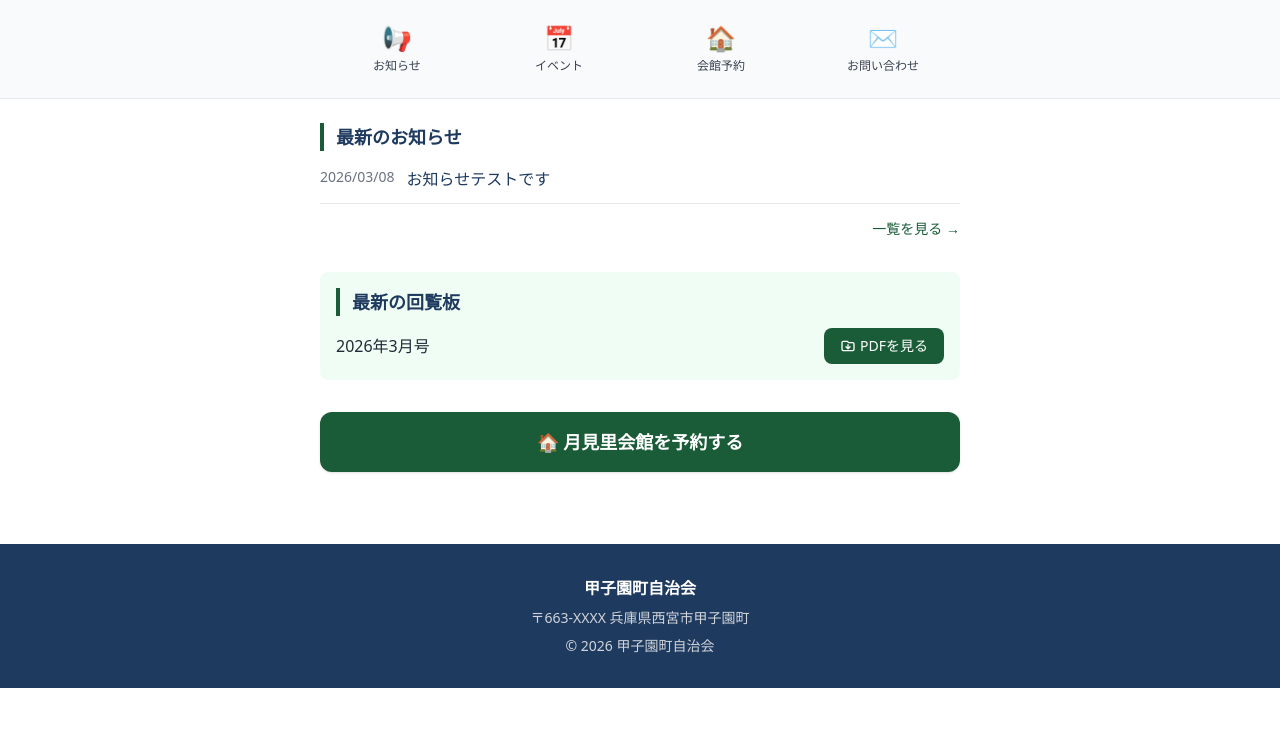
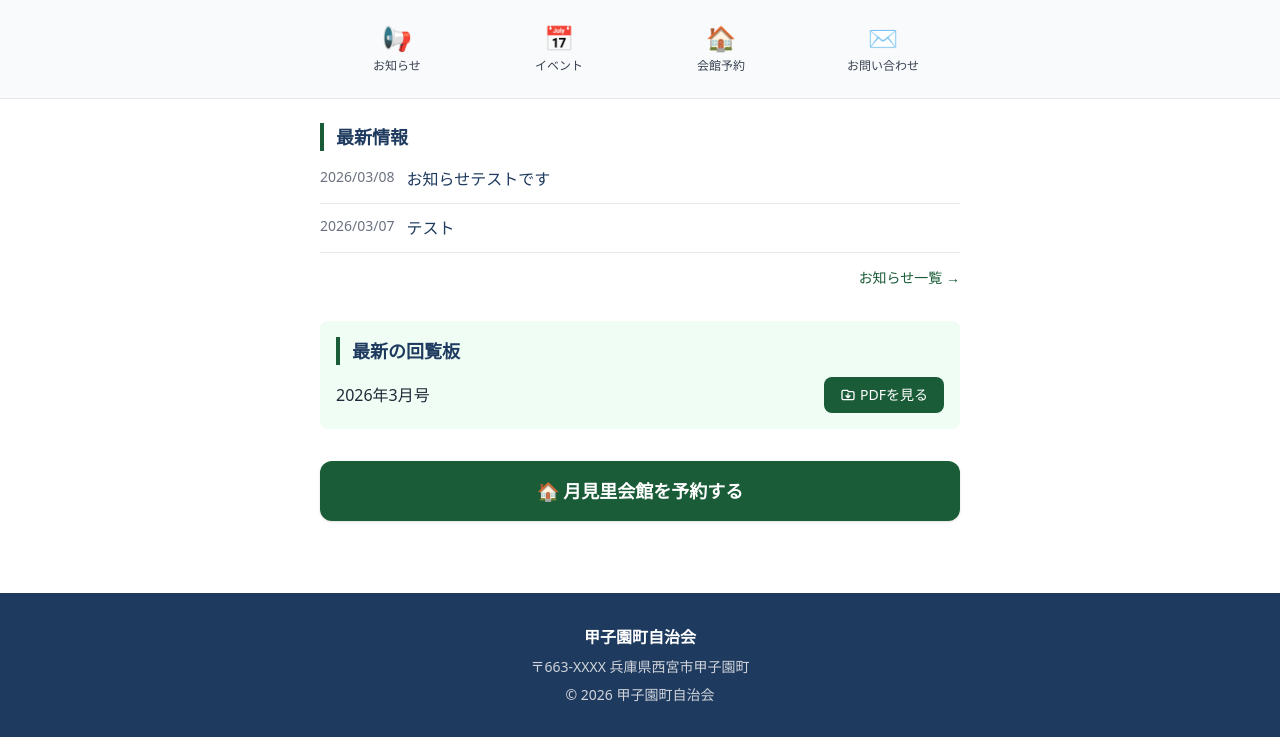
Before and after one commit to ukiajp/koshiencho-jichikai, an Eleventy site: page src/index.njk in a window 1280 px wide. Shown: the part 1042-1779 px from the top of the page. Before the commit the page ends 1730 px from the top, so only its background shows below. Built offline with nearby package versions, Linux system fonts and the light colour scheme; Eleventy itself is replaced by a stand-in of ours; files that its build step writes are made by us from their sources.

Commit message:
トップページにお知らせ+活動報告の最新情報を統合表示

```diff
--- a/src/index.njk
+++ b/src/index.njk
@@ -39,21 +39,21 @@ permalink: /index.html
 
 <main class="max-w-2xl mx-auto px-4 py-6 space-y-8">
 
-  <!-- 最新のお知らせ -->
+  <!-- 最新情報 -->
   <section>
-    <h2 class="text-lg font-bold text-kon border-l-4 border-midori pl-3 mb-4">最新のお知らせ</h2>
+    <h2 class="text-lg font-bold text-kon border-l-4 border-midori pl-3 mb-4">最新情報</h2>
     <ul class="space-y-3">
-      {% for item in collections.news | limit(3) %}
+      {% for item in collections.updates | limit(3) %}
       <li class="flex gap-3 border-b pb-3">
         <time class="text-sm text-gray-500 whitespace-nowrap">{{ item.date | dateJp }}</time>
         <a href="{{ item.url }}" class="text-base hover:underline text-kon">{{ item.data.title }}</a>
       </li>
       {% else %}
-      <li class="text-gray-500 text-sm">お知らせはまだありません。</li>
+      <li class="text-gray-500 text-sm">情報はまだありません。</li>
       {% endfor %}
     </ul>
     <div class="mt-3 text-right">
-      <a href="/news/" class="text-sm text-midori hover:underline">一覧を見る →</a>
+      <a href="/news/" class="text-sm text-midori hover:underline">お知らせ一覧 →</a>
     </div>
   </section>
 
```
Also changed, not shown: .eleventy.js.
